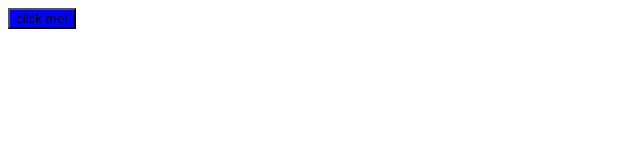
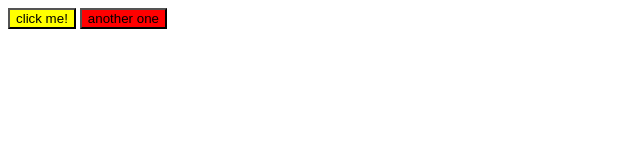
Before and after one commit to cjglo/js_collection, a plain HTML site: page css_practice/index.html in a window 1280 px wide. Shown: the whole page, without its empty margins (0-640 px from the left). Drawn offline with Linux system fonts and the light colour scheme.

Commit message:
quick additional css

```diff
--- a/css_practice/app.css
+++ b/css_practice/app.css
@@ -8,7 +8,7 @@
 
 
 button {
-	background-color: blue;
+	background-color: yellow;
 }
 
 /*NOTE: specificity rule means that color is applied by specificness, so even if
@@ -18,3 +18,8 @@ switch button and *, the button will be blue*/
 p {
 	background-color: green !important; /* !important means will never be overirdden */
 }
+
+
+#special { /*can grab specfic item using # plus its id*/
+	background-color: red;
+}
--- a/css_practice/index.html
+++ b/css_practice/index.html
@@ -7,5 +7,6 @@
 </head>
 <body>
 	<button>click me!</button>
+	<button id="special">another one</button>
 </body>
 </html>
```
